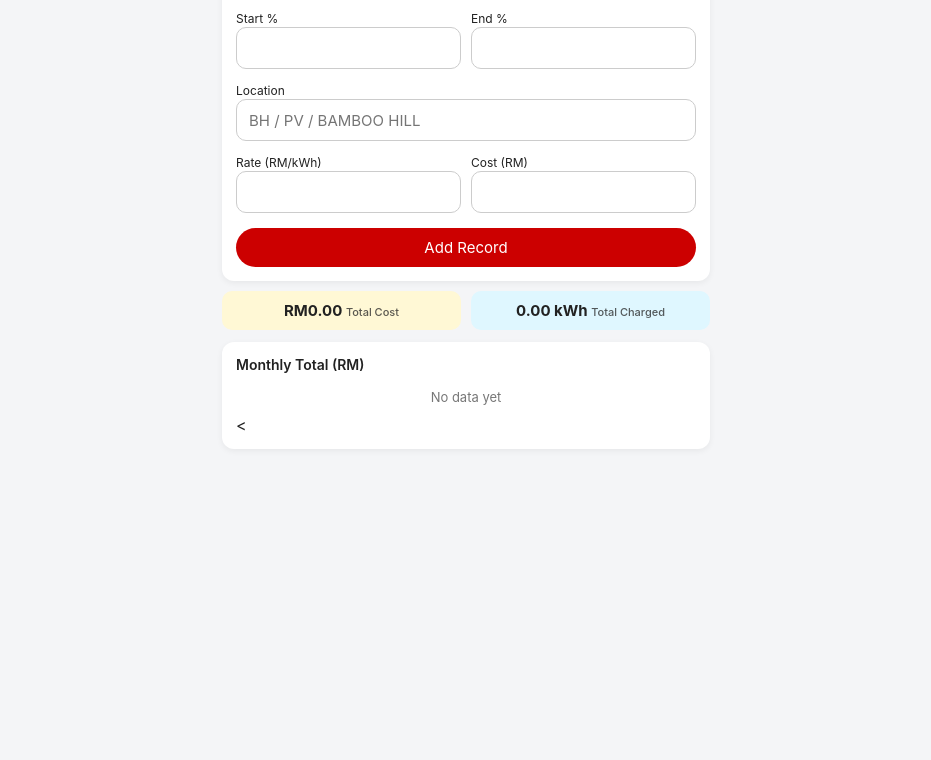
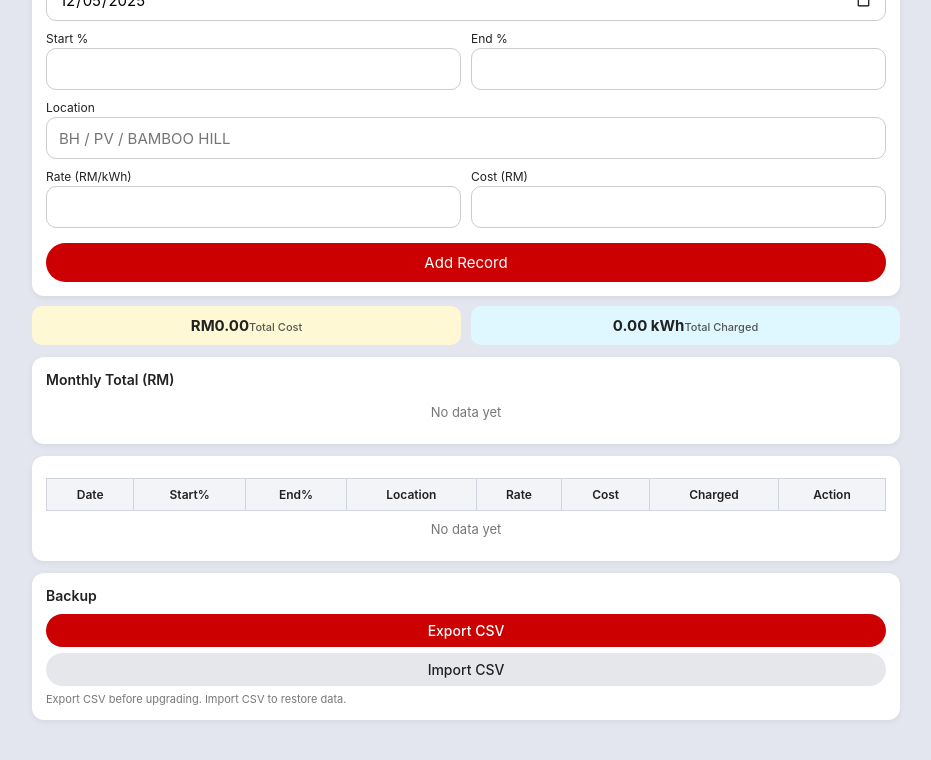
Before and after one commit to lgsony/ev-charge2, a plain HTML site: page index.html in a window 1280 px wide. Shown: the part 133-893 px from the top of the page, without its empty margins (174-1105 px from the left). Before the commit the page ends 800 px from the top, so only its background shows below. Drawn offline with Linux system fonts and the light colour scheme.

Commit message:
Update index.html

```diff
--- a/index.html
+++ b/index.html
@@ -6,12 +6,14 @@
   <meta name="viewport" content="width=device-width, initial-scale=1">
 
   <style>
-/* ------------------------------------------------ */
     /* GLOBAL */
-/* ------------------------------------------------ */
     * {
       box-sizing: border-box;
       font-family: -apple-system, BlinkMacSystemFont, "Segoe UI", sans-serif;
+    }
+
+    :root {
+      --tesla-red: #CC0000;
     }
 
     body {
@@ -27,9 +29,7 @@ body {
       padding: 16px;
     }
 
-/* ------------------------------------------------ */
     /* TOP BAR */
-/* ------------------------------------------------ */
     .top-bar {
       display: flex;
       justify-content: space-between;
@@ -49,9 +49,7 @@ body {
       font-size: 13px;
     }
 
-/* ------------------------------------------------ */
     /* CARD */
-/* ------------------------------------------------ */
     .card {
       background: #fff;
       padding: 14px;
@@ -60,9 +58,7 @@ body {
       box-shadow: 0 2px 6px rgba(0,0,0,0.06);
     }
 
-/* ------------------------------------------------ */
     /* FORM */
-/* ------------------------------------------------ */
     .form-group {
       margin-bottom: 10px;
     }
@@ -71,13 +67,12 @@ body {
       gap: 10px;
       margin-bottom: 10px;
     }
-
     .form-group label,
     .form-row label {
       font-size: 12px;
       margin-bottom: 2px;
+      display: block;
     }
-
     .input-base {
       width: 100%;
       padding: 10px 12px;
@@ -93,14 +88,7 @@ input[type="date"]::-webkit-date-and-time-value {
       padding-left: 4px;
     }
 
-/* ------------------------------------------------ */
-/* TESLA RED BUTTONS */
-/* ------------------------------------------------ */
-
-:root {
-  --tesla-red: #CC0000;
-}
-
+    /* BUTTONS */
     .btn-primary {
       width: 100%;
       margin-top: 5px;
@@ -112,7 +100,6 @@ input[type="date"]::-webkit-date-and-time-value {
       border: none;
       cursor: pointer;
     }
-
     .btn-secondary {
       width: 100%;
       padding: 8px;
@@ -124,7 +111,6 @@ input[type="date"]::-webkit-date-and-time-value {
       cursor: pointer;
     }
 
-/* Backup buttons */
     .backup-btn {
       width: 100%;
       padding: 8px;
@@ -144,9 +130,7 @@ input[type="date"]::-webkit-date-and-time-value {
       color: #222;
     }
 
-/* ------------------------------------------------ */
     /* SUMMARY */
-/* ------------------------------------------------ */
     .summary {
       display: flex;
       gap: 10px;
@@ -170,9 +154,7 @@ input[type="date"]::-webkit-date-and-time-value {
       font-weight: 500;
     }
 
-/* ------------------------------------------------ */
-/* MONTHLY LIST */
-/* ------------------------------------------------ */
+    /* MONTHLY SUMMARY */
     .month-row {
       display: flex;
       justify-content: space-between;
@@ -184,13 +166,10 @@ input[type="date"]::-webkit-date-and-time-value {
       border-bottom: none;
     }
 
-/* ------------------------------------------------ */
-/* EXCEL TABLE */
-/* ------------------------------------------------ */
+    /* TABLE */
     .table-wrapper {
       overflow-x: auto;
     }
-
     table {
       width: 100%;
       border-collapse: collapse;
@@ -198,14 +177,12 @@ table {
       margin-top: 8px;
       font-size: 12px;
     }
-
     th, td {
       border: 1px solid #d0d4dc;
       padding: 8px 10px;
       white-space: nowrap;
-  text-align: center !important; /* 全部居中 */
+      text-align: center !important;
     }
-
     th {
       background: #f2f4f7;
       font-weight: 600;
@@ -218,9 +195,7 @@ th {
       color: #777;
     }
 
-/* ------------------------------------------------ */
     /* ACTION ICONS */
-/* ------------------------------------------------ */
     .icon-btn {
       background: none;
       border: none;
@@ -232,16 +207,14 @@ th {
       opacity: 0.9;
     }
 
-/* ------------------------------------------------ */
     /* DARK MODE */
-/* ------------------------------------------------ */
     body.dark {
       background: #111;
       color: #f5f5f5;
     }
-
     body.dark .card {
       background: #1c1c1e;
+      box-shadow: none;
     }
     body.dark .input-base {
       background: #2c2c2e;
@@ -275,12 +248,15 @@ body.dark .theme-btn {
       color: #fff;
     }
 
+    @media (min-width: 768px) {
+      body { background: #e3e6ee; }
+      .app { max-width: 900px; margin-top: 24px; margin-bottom: 24px; }
+      .top-bar h1 { font-size: 24px; }
+    }
   </style>
 </head>
 <body>
-
   <div class="app">
-
     <div class="top-bar">
       <h1>EV Charge Log</h1>
       <button id="theme-toggle" class="theme-btn">☾ Dark</button>
@@ -342,8 +318,41 @@ body.dark .theme-btn {
       <div id="monthly-summary">
         <div class="empty">No data yet</div>
       </div>
-  <
-</div> <!-- end .app -->
+    </div>
+
+    <!-- TABLE -->
+    <div class="card">
+      <div class="table-wrapper">
+        <table>
+          <thead>
+            <tr>
+              <th>Date</th>
+              <th>Start%</th>
+              <th>End%</th>
+              <th>Location</th>
+              <th>Rate</th>
+              <th>Cost</th>
+              <th>Charged</th>
+              <th>Action</th>
+            </tr>
+          </thead>
+          <tbody id="table-body"></tbody>
+        </table>
+      </div>
+      <div id="empty-row" class="empty">No data yet</div>
+    </div>
+
+    <!-- BACKUP (BOTTOM) -->
+    <div class="card">
+      <div style="font-size:14px;font-weight:600;margin-bottom:4px;">Backup</div>
+      <button id="export-btn" class="backup-btn primary">Export CSV</button>
+      <button id="import-btn" class="backup-btn secondary">Import CSV</button>
+      <input id="csv-input" type="file" accept=".csv,text/csv" style="display:none">
+      <div style="font-size:11px;color:#777;margin-top:6px;">
+        Export CSV before upgrading. Import CSV to restore data.
+      </div>
+    </div>
+  </div>
 
   <script>
     const STORAGE_KEY = "ev_charge_log_v4";
@@ -383,33 +392,32 @@ body.dark .theme-btn {
       return `${day}/${month}/${year}`;
     }
 
-  /* 把各种日期格式变成 ISO (YYYY-MM-DD) */
+    /* 各种日期格式 → ISO YYYY-MM-DD */
     function toISODate(str) {
       if (!str) return "";
       str = str.trim();
       if (!str) return "";
 
-    // Already in YYYY-MM-DD
+      // 已经是 YYYY-MM-DD
       if (/^\d{4}-\d{1,2}-\d{1,2}$/.test(str)) return str;
 
-    // d/m/yy 或 d/m/yyyy
+      // d/m/yy or d/m/yyyy
       let m;
-    if (m = /^(\d{1,2})\/(\d{1,2})\/(\d{2,4})$/.exec(str)) {
+      if ((m = /^(\d{1,2})\/(\d{1,2})\/(\d{2,4})$/.exec(str))) {
         let d  = parseInt(m[1], 10);
         let mo = parseInt(m[2], 10);
         let y  = parseInt(m[3], 10);
         if (y < 100) y += 2000;
         const dt = new Date(y, mo - 1, d);
-      if (!isNaN(dt)) return dt.toISOString().slice(0,10);
+        if (!isNaN(dt)) return dt.toISOString().slice(0, 10);
       }
 
-    // fallback
       const dt = new Date(str);
-    if (!isNaN(dt)) return dt.toISOString().slice(0,10);
+      if (!isNaN(dt)) return dt.toISOString().slice(0, 10);
       return "";
     }
 
-  /* 读写本地数据 */
+    /* LocalStorage 读写 */
     function load() {
       try {
         records = JSON.parse(localStorage.getItem(STORAGE_KEY)) || [];
@@ -417,7 +425,6 @@ body.dark .theme-btn {
         records = [];
       }
     }
-
     function save() {
       localStorage.setItem(STORAGE_KEY, JSON.stringify(records));
     }
@@ -432,12 +439,10 @@ body.dark .theme-btn {
         themeBtn.textContent = "☾ Dark";
       }
     }
-
     function loadTheme() {
       const t = localStorage.getItem(THEME_KEY) || "light";
       applyTheme(t);
     }
-
     themeBtn.addEventListener("click", () => {
       const newTheme = document.body.classList.contains("dark") ? "light" : "dark";
       localStorage.setItem(THEME_KEY, newTheme);
@@ -561,7 +566,6 @@ body.dark .theme-btn {
       totalCostEl.firstChild.nodeValue = "RM" + totalCost.toFixed(2);
       totalKwhEl.firstChild.nodeValue  = totalKwh.toFixed(2) + " kWh";
 
-    /* Monthly summary：DEC 2025 */
       const monthNames = ["JAN","FEB","MAR","APR","MAY","JUN","JUL","AUG","SEP","OCT","NOV","DEC"];
 
       Object.keys(monthly)
@@ -611,8 +615,7 @@ body.dark .theme-btn {
     submitBtn.addEventListener("click", submit);
     cancelBtn.addEventListener("click", setAddMode);
 
-  /* ---------- CSV EXPORT / IMPORT ---------- */
-
+    /* CSV EXPORT / IMPORT */
     function exportCSV() {
       if (!records.length) {
         alert("No data to export.");
@@ -665,8 +668,8 @@ body.dark .theme-btn {
       };
 
       const headerCols = splitRow(rows[0]);
-    let hasHeader = headerCols.some(h => /date/i.test(h));
-    let startIndex = hasHeader ? 1 : 0;
+      const hasHeader = headerCols.some(h => /date/i.test(h));
+      const startIndex = hasHeader ? 1 : 0;
 
       let map;
       if (hasHeader) {
@@ -756,6 +759,5 @@ body.dark .theme-btn {
     setAddMode();
     render();
   </script>
-
 </body>
 </html>
```
Lines whose indentation alone changed are shown as unchanged.
